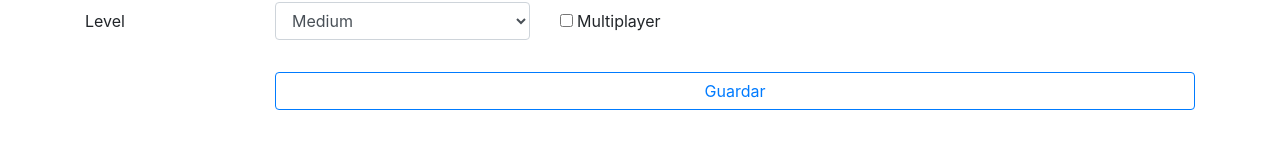
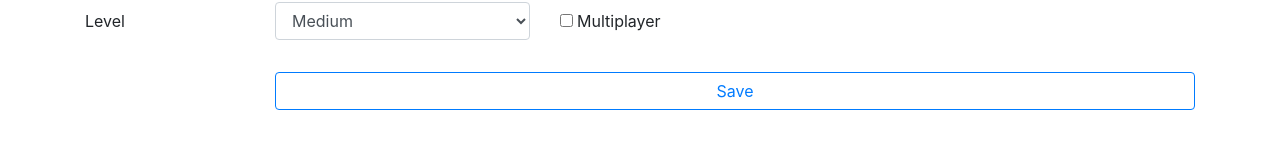
Before and after one commit to camposgaston/minesweeper, an Angular app: page /game-setup in a window 1280 px wide. Shown: the part 178-326 px from the top of the page. Built offline with nearby package versions, Linux system fonts and the light colour scheme.

Commit message:
text changed to English

```diff
--- a/src/app/pages/game-setup/game-setup.component.html
+++ b/src/app/pages/game-setup/game-setup.component.html
@@ -77,7 +77,7 @@
             <label class="col-2 col-form-label">&nbsp;</label>
             <div class="input-group col">
                 <button type="submit" class="btn btn-outline-primary btn-block">
-            Guardar
+            Save
           </button>
             </div>
         </div>
```
